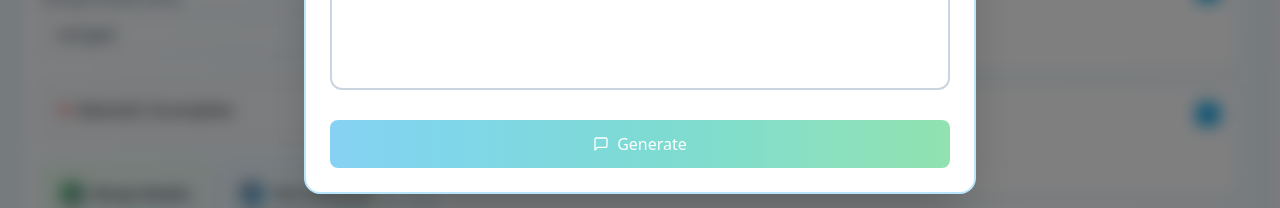
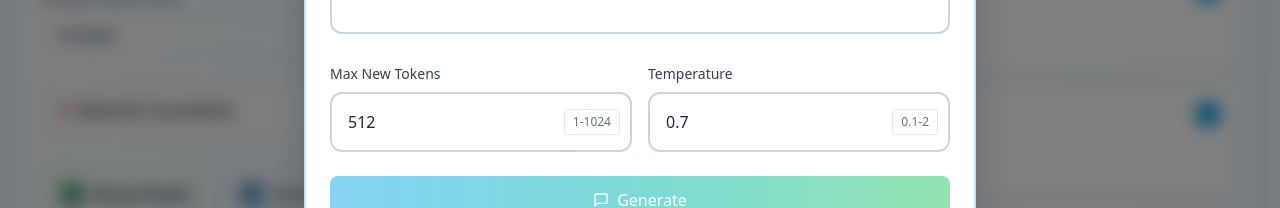
Before and after one commit to tcmmichaelb139/evolutiontransformer, a React (Vite) app in the folder frontend/: page / in a window 1280 px wide. Both pictures are taken after a click on the button "Inference". Shown: the part 446-654 px from the top of the page. Built offline with nearby package versions, Linux system fonts and the light colour scheme; no server answers.

Commit message:
added model inference max tokens and temperature

```diff
--- a/frontend/src/App.jsx
+++ b/frontend/src/App.jsx
@@ -4,6 +4,7 @@ import Options from "./components/Options";
 import Recipe from "./components/Recipe";
 import { setModelLayers } from "./utils/modelCookies";
 import { useAPI } from "./hooks/useAPI";
+import { devError } from "./utils/devLogger";
 
 function App() {
   const [models, setModels] = useState([]);
@@ -34,12 +35,12 @@ function App() {
               }
             },
             (error) => {
-              console.error("Failed to load models:", error);
+              devError("Failed to load models:", error);
             }
           );
         }
       } catch (error) {
-        console.error("Error fetching models:", error);
+        devError("Error fetching models:", error);
       }
     };
 
--- a/frontend/src/components/InferencePopup.jsx
+++ b/frontend/src/components/InferencePopup.jsx
@@ -1,6 +1,8 @@
 import { useState } from "react";
 import Dropdown from "./Dropdown";
+import NumberInput from "./NumberInput";
 import { useAPI } from "../hooks/useAPI";
+import { devLog, devError } from "../utils/devLogger";
 
 const InferencePopup = ({ isOpen, onClose, models }) => {
   const [selectedModel, setSelectedModel] = useState("");
@@ -8,6 +10,8 @@ const InferencePopup = ({ isOpen, onClose, models }) => {
   const [response, setResponse] = useState("");
   const [isLoading, setIsLoading] = useState(false);
   const [error, setError] = useState("");
+  const [maxNewTokens, setMaxNewTokens] = useState(512);
+  const [temperature, setTemperature] = useState(0.7);
 
   const { inference, checkTaskStatus } = useAPI();
 
@@ -25,22 +29,21 @@ const InferencePopup = ({ isOpen, onClose, models }) => {
       const inferenceData = {
         model_name: selectedModel,
         prompt: prompt,
-        max_new_tokens: 100, // You can make this configurable if needed
-        temperature: 0.7, // Add temperature field
+        max_new_tokens: maxNewTokens,
+        temperature: temperature,
       };
 
-      console.log("Starting inference with data:", inferenceData);
+      devLog("Starting inference with data:", inferenceData);
       const result = await inference(inferenceData);
-      console.log("Got inference result:", result);
+      devLog("Got inference result:", result);
 
       if (result && result.task_id) {
-        // Check task status for inference result
         checkTaskStatus(
           result.task_id,
           (taskResult) => {
-            console.log("Inference task result:", taskResult);
-            if (taskResult && taskResult.generated_text) {
-              setResponse(taskResult.generated_text);
+            devLog("Inference task result:", taskResult);
+            if (taskResult && taskResult.response) {
+              setResponse(taskResult.response);
             } else if (taskResult && taskResult.error) {
               setError(`Inference failed: ${taskResult.error}`);
             } else {
@@ -50,7 +53,7 @@ const InferencePopup = ({ isOpen, onClose, models }) => {
           },
           (errorMessage) => {
             // Error callback for task status check
-            console.error("Inference task failed:", errorMessage);
+            devError("Inference task failed:", errorMessage);
             setError(`Task failed: ${errorMessage}`);
             setIsLoading(false);
           }
@@ -66,7 +69,7 @@ const InferencePopup = ({ isOpen, onClose, models }) => {
         setIsLoading(false);
       }
     } catch (err) {
-      console.error("Inference error:", err);
+      devError("Inference error:", err);
       setError(`Error: ${err.message}`);
       setIsLoading(false);
     }
@@ -137,9 +140,7 @@ const InferencePopup = ({ isOpen, onClose, models }) => {
           </div>
         </div>
 
-        {/* Content */}
         <div className="p-6 space-y-6 max-h-[calc(90vh-140px)] overflow-y-auto">
-          {/* Model Selection */}
           <Dropdown
             label="Select Model"
             selectedValue={selectedModel}
@@ -150,7 +151,6 @@ const InferencePopup = ({ isOpen, onClose, models }) => {
             searchPlaceholder="Search models..."
           />
 
-          {/* Prompt Input */}
           <div>
             <label className="block text-sm font-medium text-secondary-700 mb-2">
               Prompt
@@ -162,6 +162,40 @@ const InferencePopup = ({ isOpen, onClose, models }) => {
               className="w-full h-32 p-3 border-2 border-secondary-300 rounded-xl focus:outline-none focus:ring-2 focus:ring-primary-500 focus:border-transparent resize-none"
               disabled={isLoading}
             />
+          </div>
+
+          {/* Configuration Section */}
+          <div className="grid grid-cols-1 md:grid-cols-2 gap-4">
+            <div>
+              <label className="block text-sm font-medium text-secondary-700 mb-2">
+                Max New Tokens
+              </label>
+              <NumberInput
+                value={maxNewTokens}
+                onChange={setMaxNewTokens}
+                min={1}
+                max={1024}
+                step={1}
+                className=""
+                disabled={isLoading}
+              />
+            </div>
+
+            <div>
+              <label className="block text-sm font-medium text-secondary-700 mb-2">
+                Temperature
+              </label>
+              <NumberInput
+                value={temperature}
+                onChange={setTemperature}
+                min={0.1}
+                max={2.0}
+                step={0.1}
+                allowDecimals={true}
+                className=""
+                disabled={isLoading}
+              />
+            </div>
           </div>
 
           {/* Generate Button */}
--- a/frontend/src/components/NumberInput.jsx
+++ b/frontend/src/components/NumberInput.jsx
@@ -1,4 +1,4 @@
-import { useState, useEffect } from "react";
+import { useState, useEffect, useRef } from "react";
 
 const NumberInput = ({
   label,
@@ -6,20 +6,61 @@ const NumberInput = ({
   onChange,
   min = 1,
   max = 48,
+  step = 1,
+  allowDecimals = false,
   className = "",
   compact = false,
+  disabled = false,
 }) => {
   const [inputValue, setInputValue] = useState(value?.toString() || "");
+  const prevDisabledRef = useRef(disabled);
 
   useEffect(() => {
     setInputValue(value?.toString() || "");
   }, [value]);
 
+  useEffect(() => {
+    if (disabled && !prevDisabledRef.current && allowDecimals) {
+      const numValue = parseFloat(inputValue);
+      if (
+        inputValue === "" ||
+        inputValue === "." ||
+        isNaN(numValue) ||
+        numValue < min ||
+        numValue > max
+      ) {
+        const clampedValue = isNaN(numValue)
+          ? min
+          : Math.max(min, Math.min(max, numValue));
+        setInputValue(clampedValue.toString());
+        onChange(clampedValue);
+      }
+    }
+    prevDisabledRef.current = disabled;
+  }, [disabled, allowDecimals, inputValue, min, max, onChange]);
+
   const handleChange = (e) => {
     const inputVal = e.target.value;
+
+    if (allowDecimals) {
+      if (inputVal === ".") return;
+
       setInputValue(inputVal);
-    if (inputVal === "") return;
-    const numValue = parseInt(inputVal);
+
+      if (inputVal !== "" && !inputVal.endsWith(".")) {
+        const numValue = parseFloat(inputVal);
+        if (!isNaN(numValue)) {
+          onChange(numValue);
+        }
+      }
+    } else {
+      const cleanedInput = inputVal.includes(".")
+        ? inputVal.split(".")[0]
+        : inputVal;
+      setInputValue(cleanedInput);
+
+      if (cleanedInput === "") return;
+      const numValue = parseInt(cleanedInput);
       if (!isNaN(numValue)) {
         const clampedValue = Math.max(min, Math.min(max, numValue));
         onChange(clampedValue);
@@ -27,12 +68,21 @@ const NumberInput = ({
           setInputValue(clampedValue.toString());
         }
       }
+    }
   };
 
   const handleBlur = () => {
-    if (inputValue === "" || isNaN(parseInt(inputValue))) {
+    if (
+      inputValue === "" ||
+      isNaN(allowDecimals ? parseFloat(inputValue) : parseInt(inputValue))
+    ) {
       onChange(min);
       setInputValue(min.toString());
+    } else if (allowDecimals) {
+      const numValue = parseFloat(inputValue);
+      const clampedValue = Math.max(min, Math.min(max, numValue));
+      onChange(clampedValue);
+      setInputValue(clampedValue.toString());
     }
   };
 
@@ -53,7 +103,9 @@ const NumberInput = ({
           value={inputValue}
           onChange={handleChange}
           onBlur={handleBlur}
-          className={`w-full bg-white border-2 border-secondary-300 hover:bg-primary-50 hover:shadow-lg focus:outline-none focus:ring-2 focus:ring-primary-500 transition-all duration-200 text-secondary-800 font-medium ${
+          step={step}
+          disabled={disabled}
+          className={`w-full bg-white border-2 border-secondary-300 hover:bg-primary-50 hover:shadow-lg focus:outline-none focus:ring-2 focus:ring-primary-500 transition-all duration-200 text-secondary-800 font-medium disabled:opacity-50 disabled:cursor-not-allowed ${
             compact ? "p-2 rounded-lg text-sm" : "p-4 rounded-xl"
           }`}
           min={min}
--- a/frontend/src/components/Options.jsx
+++ b/frontend/src/components/Options.jsx
@@ -4,6 +4,7 @@ import NumberInput from "./NumberInput";
 import InferencePopup from "./InferencePopup";
 import { setModelLayers } from "../utils/modelCookies";
 import { useAPI } from "../hooks/useAPI";
+import { devLog, devError } from "../utils/devLogger";
 
 const Options = ({
   models,
@@ -51,15 +52,15 @@ const Options = ({
         merged_name: mergedName,
       };
 
-      console.log("Starting merge with data:", mergeData);
+      devLog("Starting merge with data:", mergeData);
       const taskId = await mergeModels(mergeData);
-      console.log("Got merge task ID:", taskId);
+      devLog("Got merge task ID:", taskId);
 
       if (taskId) {
         checkTaskStatus(
           taskId,
           (taskResult) => {
-            console.log("Merge result:", taskResult);
+            devLog("Merge result:", taskResult);
             if (taskResult.response) {
               setMergeStatus("Merge successful!");
               const newModelName = taskResult.response || mergedName;
@@ -73,14 +74,14 @@ const Options = ({
             setIsLoading(false);
           },
           (error) => {
-            console.error("Merge task failed:", error);
+            devError("Merge task failed:", error);
             setMergeStatus(`Merge failed: ${error}`);
             setIsLoading(false);
           }
         );
       }
     } catch (error) {
-      console.error("Merge error:", error);
+      devError("Merge error:", error);
       setMergeStatus(`Error: ${error.message}`);
       setIsLoading(false);
     }
--- /dev/null
+++ b/frontend/src/utils/devLogger.js
@@ -0,0 +1,20 @@
+// Development-only logging utility
+// These logs will only appear in development builds, not production
+
+export const devLog = (...args) => {
+  if (import.meta.env.DEV) {
+    console.log(...args);
+  }
+};
+
+export const devError = (...args) => {
+  if (import.meta.env.DEV) {
+    console.error(...args);
+  }
+};
+
+export const devWarn = (...args) => {
+  if (import.meta.env.DEV) {
+    console.warn(...args);
+  }
+};
```
Also changed, not shown: frontend/src/hooks/useAPI.js (+27 -14 lines). Lines whose indentation alone changed are shown as unchanged.
